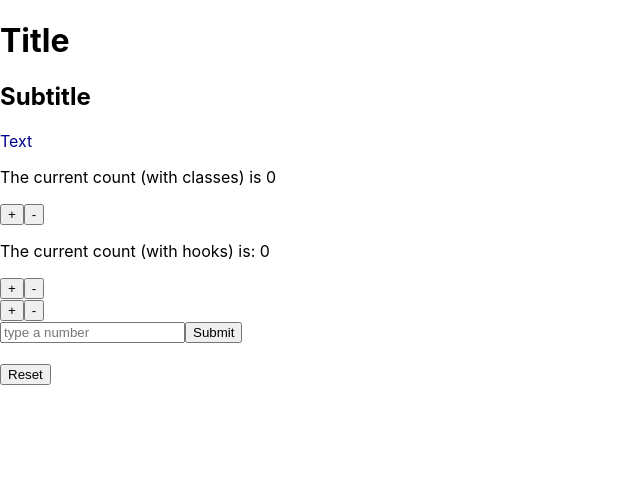
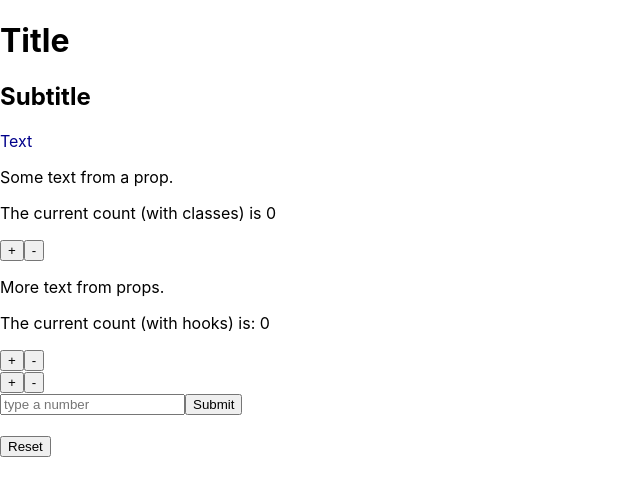
Before and after one commit to carlosaore/react-sandbox, a React (Create React App) app: page / in a window 1280 px wide. Shown: the top 496 px of the page, without its empty margins (0-640 px from the left). Built offline with nearby package versions, Linux system fonts and the light colour scheme.

Commit message:
Added props examples

```diff
--- a/src/App.js
+++ b/src/App.js
@@ -7,8 +7,8 @@ function App() {
             <h1>Title</h1>
             <h2>Subtitle</h2>
             <p className="main-text">Text</p>
-            <Counter />
-            <CounterWithHooks />
+            <Counter text="Some text from a prop."/>
+            <CounterWithHooks text="More text from props." />
         </div>
     );
 }
--- a/src/components/Counter.js
+++ b/src/components/Counter.js
@@ -17,6 +17,7 @@ class Counter extends React.Component {
     render() {
         return (
             <>
+                <p>{this.props.text}</p>
                 <p>{`The current count (with classes) is ${this.state.count}`}</p>
                 <button onClick={this.addToCount}>+</button>
                 <button onClick={this.removeFromCount}>-</button>
--- a/src/components/CounterHooks.js
+++ b/src/components/CounterHooks.js
@@ -1,6 +1,6 @@
 import React, { useState } from 'react';
 
-const CounterWithHooks = () => {
+const CounterWithHooks = (props) => {
     const [count, setCount] = useState(0);
 
     const addToCount = () => setCount(count + 1);
@@ -17,6 +17,7 @@ const CounterWithHooks = () => {
 
     return (
         <>
+            <p>{props.text}</p>
             <p>{`The current count (with hooks) is: ${count}`}</p>
             <button onClick={addToCount}>+</button>
             <button onClick={removeFromCount}>-</button>
```
Also changed, not shown: 1 other file (tests, documents, lock files or other folders).
